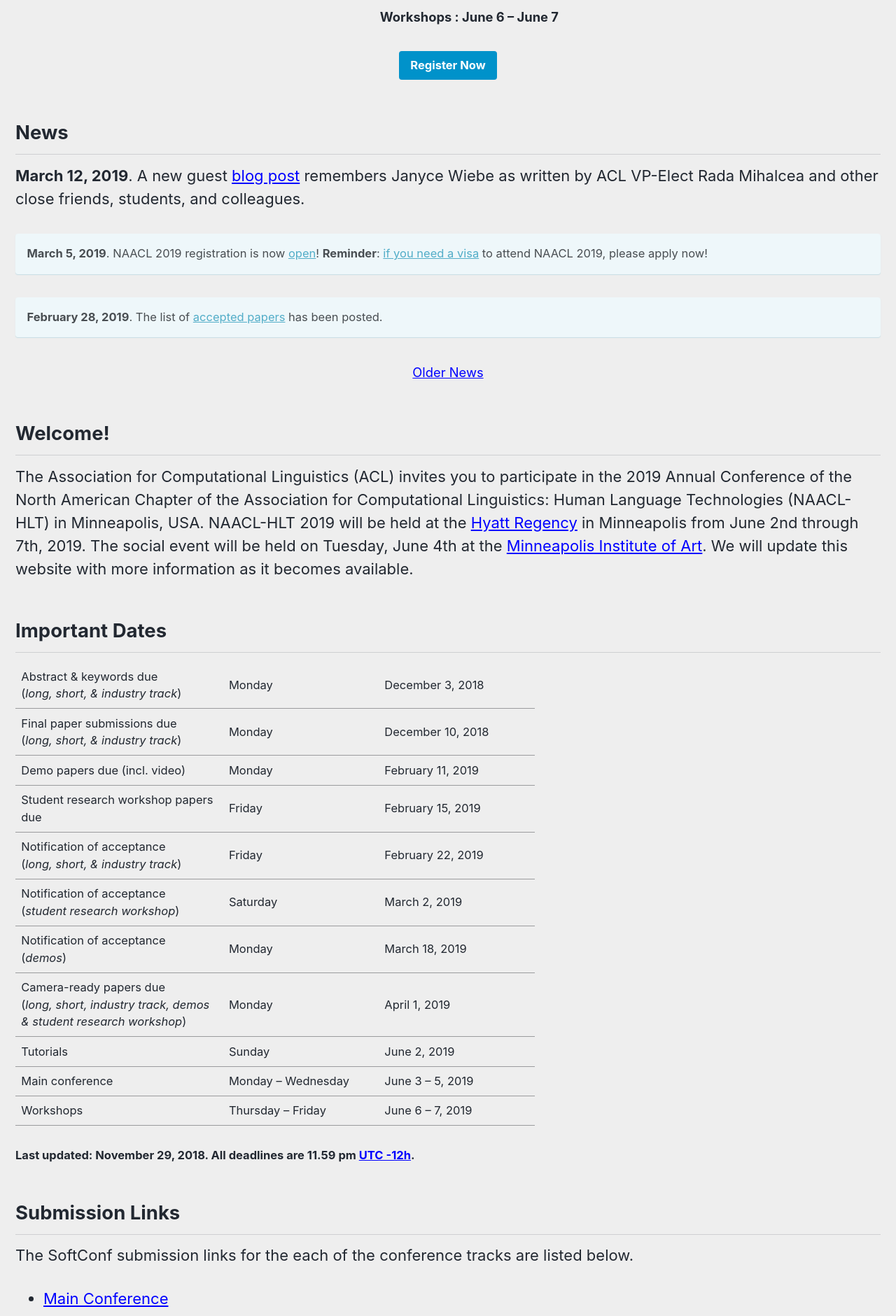
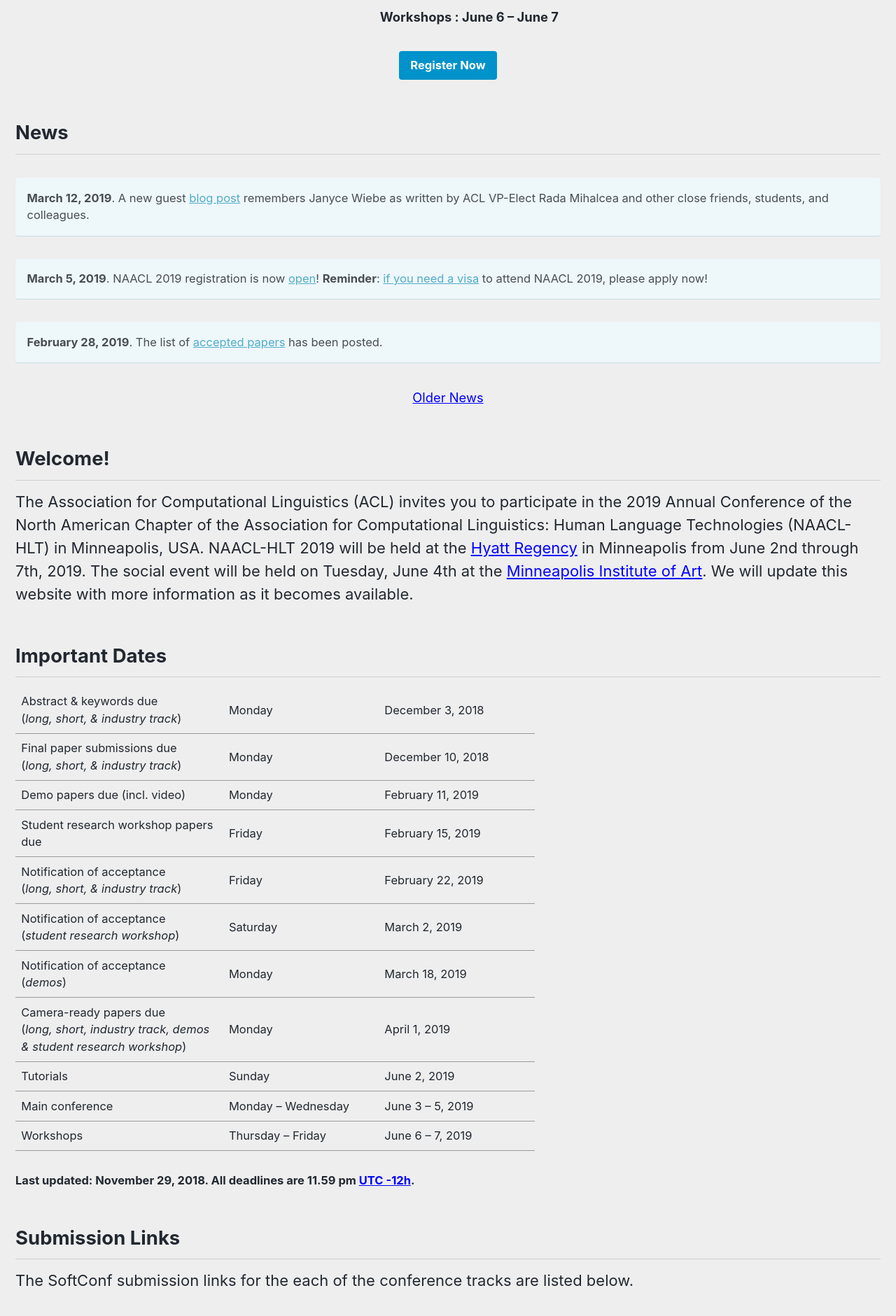
Before and after one commit to naacl-org/naacl-2021-website, a Jekyll site: the page built from _pages/home.md, in a window 1280 px wide. Shown: the part 603-2484 px from the top of the page at 70% size. Built offline with Jekyll 4.4.1, drawn with Linux system fonts in a browser that asks for light colours; nearby versions of some CDN libraries.

Commit message:
Fix notice and add Rada's pic

```diff
--- a/_data/authors.yml
+++ b/_data/authors.yml
@@ -75,5 +75,6 @@
   name        : "Rada Mihalcea"
   uri         : "https://web.eecs.umich.edu/~mihalcea/"
   bio         : "ACL VP-Elect | Professor, Computer Science &amp; Engineering, University of Michigan"
+  avatar      : "assets/images/avatars/Rada.jpg"
   email       : "mihalcea at umich dot edu"
   twitter     : "radamihalcea"
--- a/_pages/home.md
+++ b/_pages/home.md
@@ -19,6 +19,7 @@
 <h2>News</h2>
 
 **March 12, 2019**. A new guest [blog post](/blog/in-memory-of-jan-wiebe/) remembers Janyce Wiebe as written by ACL VP-Elect Rada Mihalcea and other close friends, students, and colleagues.
+{: .notice--info}
 
 **March 5, 2019**. NAACL 2019 registration is now [open](/registration/)! **Reminder**: [if you need a visa](/participants/#visa-information) to attend NAACL 2019, please apply now!
 {: .notice--info}
```
Also changed, not shown: assets/images/avatars/Rada.jpg (added).
